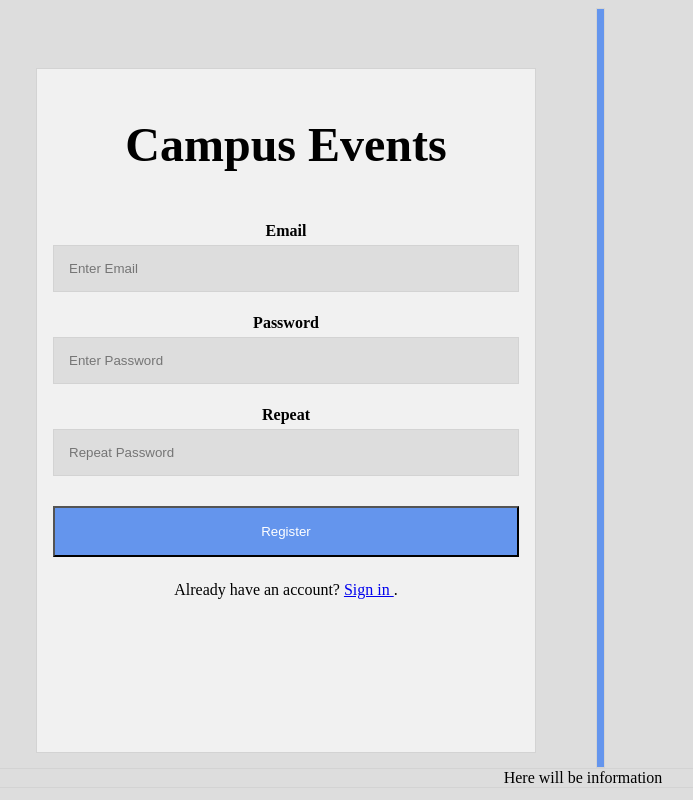
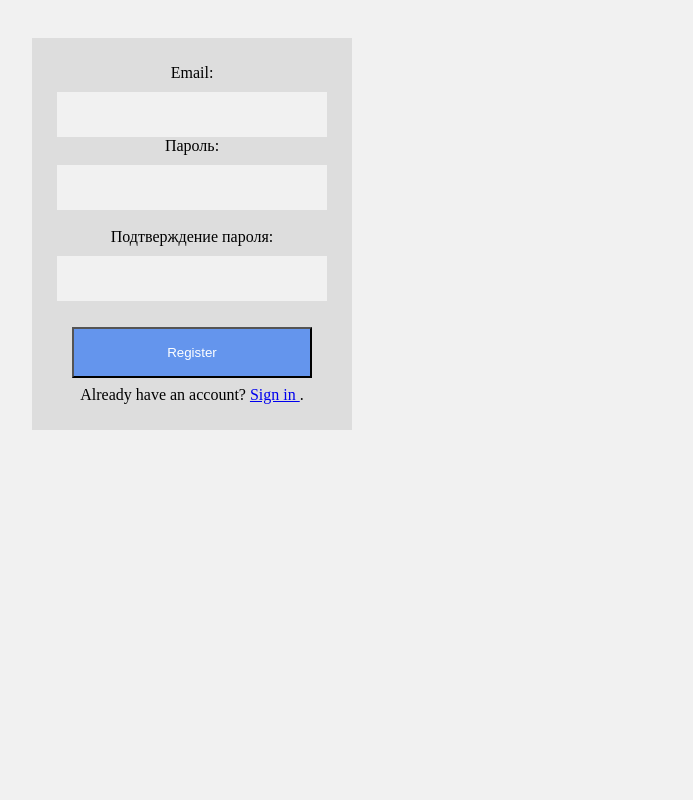
Before and after one commit to sause13b/Campus-events, a Django app: page /registerpage/ in a window 1280 px wide. Shown: the whole page, without its empty margins (32-725 px from the left). Run offline with Django 3.2, Linux system fonts and the light colour scheme.

Commit message:
Доделал регистрацию

```diff
--- a/Campus_events/settings.py
+++ b/Campus_events/settings.py
@@ -40,6 +40,7 @@ INSTALLED_APPS = [
     'django.contrib.messages',
     'django.contrib.staticfiles',
     'register',
+    "crispy_forms",
     'personalarea',
 ]
 
--- /dev/null
+++ b/register/forms.py
@@ -0,0 +1,13 @@
+from typing import List
+
+from django import forms
+from django.contrib.auth.forms import UserCreationForm
+from django.contrib.auth.models import User
+
+
+class RegisterForm(UserCreationForm):
+    email = forms.EmailField()
+
+    class Meta:
+        model = User
+        fields: list[str] = ["email", "password1", "password2"]
--- a/register/urls.py
+++ b/register/urls.py
@@ -1,5 +1,7 @@
 from django.urls import path
 from . import views
+
+
 urlpatterns = [
-    path('', views.registr, name="register"),
+    path('', views.register, name="register"),
 ]
--- a/register/views.py
+++ b/register/views.py
@@ -1,17 +1,14 @@
-from django.shortcuts import render
-from django.contrib.auth.forms import UserCreationForm
+from django.shortcuts import render, redirect
+from .forms import RegisterForm
 
-def registr(request):
-    data = {}
-    if request.method == 'POST':
-        form = UserCreationForm(request.POST)
+
+def register(response):
+    if response.method == "POST":
+        form = RegisterForm(response.POST)
         if form.is_valid():
             form.save()
-            data['form'] = form
-            data['res'] = "Всё прошло успешно"
-            return render(request, 'register/registr.html', data)
+            return redirect('/personalarea')
     else:
-        form = UserCreationForm()
-        data['form'] = form
-        # Рендаринг страницы
-        return render(request, 'register/registr.html', data)
+        form = RegisterForm()
+
+    return render(response, "register/register.html", {"form": form})
--- /dev/null
+++ b/static/register/css/registerstyle.css
@@ -0,0 +1,53 @@
+
+.helptext {
+	display: none;
+}
+
+* {
+  margin: 0;
+  padding: 0;
+}
+
+.form-group{
+	display: flex;
+	flex-direction:column;
+	justify-content: center;
+	align-items: center;
+	margin:3% 70% 0 5%;
+	background: #ddd;
+	padding: 2% 0 2% 0;
+}
+
+.btn-success {
+	background-color: cornflowerblue;
+	color: white;
+	padding: 16px 20px;
+	margin: 8px 0;
+	width: 75%;
+	justify-content: center;
+    }
+
+html {
+	background: #f1f1f1;
+	width: 100vw;
+	height: 100vh;
+}
+
+footer{
+	display: flex;
+	justify-content:center;
+	flex: 0 0 auto;
+}
+
+input[type=text], input[type=password], input[type=email] {
+	width: 75%;
+	padding: 15px;
+	margin: 10px 0 0 0;
+	display: flex;
+	border: none;
+	background: #f1f1f1;
+}
+    input[type=text]:focus, input[type=password]:focus, input[type=email]:focus {
+      background-color: #ddd;
+      outline: #ddd;
+    }
--- /dev/null
+++ b/templates/register/register.html
@@ -0,0 +1,23 @@
+<!DOCTYPE html>
+{% load static %}
+<html lang="en">
+<head>
+    <meta charset="UTF-8">
+    <link rel="stylesheet" href={% static "register/css/registerstyle.css" %}>
+    <title>Register</title>
+</head>
+<body>
+    <form method="POST" class="form-group">
+	{% csrf_token %}
+	{{ form }}
+	<button type="submit" class="btn btn-success">Register</button>
+        <p class="signin">
+         Already have an account?
+         <a href="/">
+             Sign in
+         </a>
+         .
+     </p>
+    </form>
+</body>
+</html>
--- a/templates/register/registr.html
+++ /dev/null
@@ -1,122 +0,0 @@
-<!DOCTYPE html>
-<html lang="en">
-<head>
-    <style>
-        html
-        {
-            background: #ddd;
-        }
-    main{
-        display: flex;
-        height: 95vh;
-        background: #ddd;
-    }
-        * {box-sizing: border-box}
-    .container
-    {
-        padding: 16px;
-        text-align: center;
-        width: 500px;
-        align-self: auto;
-        background: #f1f1f1;
-        border: 1px solid lightgrey;
-        margin: 60px 60px 15px;
-
-    }
-    input[type=text], input[type=password] {
-      width: 100%;
-      padding: 15px;
-      margin: 5px 0 22px 0;
-      display: inline-block;
-      border: none;
-      background: #ddd;
-        border: 1px solid lightgrey;
-    }
-    input[type=text]:focus, input[type=password]:focus {
-      background-color: #ddd;
-      outline: #ddd;
-    }
-        .regbtn {
-      background-color: cornflowerblue;
-      color: white;
-      padding: 16px 20px;
-      margin: 8px 0;
-      width: 100%;
-    }
-        .borderline
-        {
-            background-color: cornflowerblue;
-            color: cornflowerblue;
-            margin-right: 50px;
-            border: 1px solid lightgrey;
-        }
-        .image
-        {
-            object-fit: cover;
-            margin-right: 50px;
-        }
-        .name
-        {
-            text-align: center;
-            color: black;
-            font-size: xxx-large;
-            font-family: Ebrima;
-        }
-        .info
-        {
-            text-align: center;
-            background: #ddd;
-            border: 1px solid lightgrey;
-            padding-right: 50px;
-
-        }
-        .signin
-        {
-        }
-
-</style>
-</head>
-<main>
-<div class="container">
-    <h1 class="name">
-        Campus Events
-    </h1>
-    <br>
-    <label>
-        <b>
-            Email
-        </b>
-    </label>
-    <input type="text" placeholder="Enter Email" required>
-    <label>
-        <b>
-            Password
-        </b>
-    </label>
-    <input type="password" placeholder="Enter Password" required>
-    <label>
-        <b>
-            Repeat
-        </b>
-    </label>
-    <input type="password" placeholder="Repeat Password" required>
-    <br>
-    <button type="submit" class="regbtn">Register</button>
-     <p class="signin">
-         Already have an account?
-         <a href="#">
-             Sign in
-         </a>
-         .
-     </p>
-</div>
-
-<div class="borderline">
-?
-</div>
-</main>
-
-<footer class="info">
-    Here will be information
-</footer>
-</html>
--- a/templates/welcomepage/welcome.html
+++ b/templates/welcomepage/welcome.html
@@ -5,6 +5,6 @@
     <title>Welcome</title>
 </head>
 <body>
-It's welcome page
+It's Sign in page
 </body>
 </html>
```
